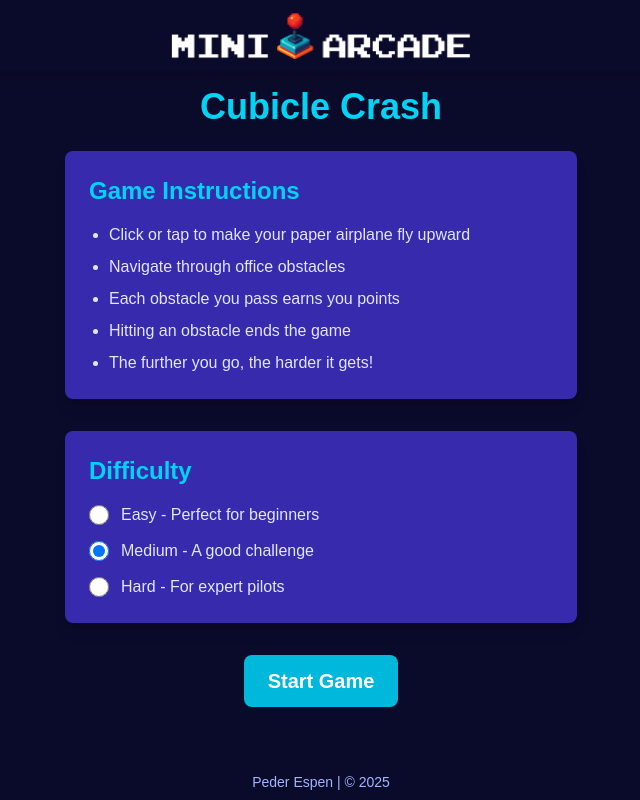
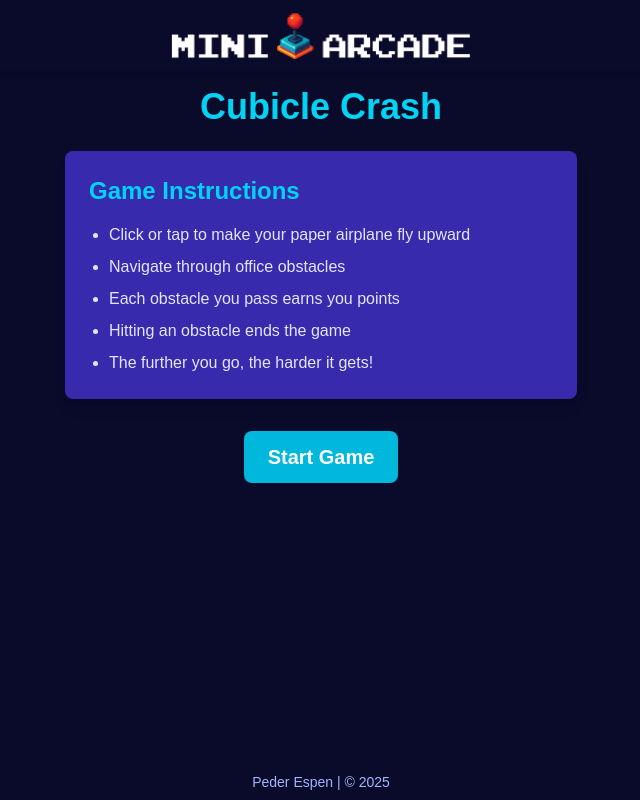
Before and after one commit to pederespen/miniarcade, a Next.js app: page /cubiclecrash in a window 1280 px wide. Shown: the whole page, without its empty margins (319-959 px from the left). Built offline with nearby package versions, Linux system fonts and the light colour scheme.

Commit message:
some styling fixes

```diff
--- a/src/app/cubiclecrash/components/game-board.tsx
+++ b/src/app/cubiclecrash/components/game-board.tsx
@@ -337,24 +337,6 @@ export default function GameBoard({
     ctx.font = "bold 24px sans-serif";
     ctx.textAlign = "left";
     ctx.fillText(`Score: ${score}`, 20, 40);
-
-    // Draw game over
-    if (gameOver) {
-      ctx.fillStyle = "rgba(0, 0, 0, 0.5)";
-      ctx.fillRect(0, 0, boardSize.width, boardSize.height);
-
-      ctx.fillStyle = "#ffffff";
-      ctx.font = "bold 40px sans-serif";
-      ctx.textAlign = "center";
-      ctx.fillText("GAME OVER", boardSize.width / 2, boardSize.height / 2 - 20);
-
-      ctx.font = "bold 30px sans-serif";
-      ctx.fillText(
-        `Score: ${score}`,
-        boardSize.width / 2,
-        boardSize.height / 2 + 30
-      );
-    }
   }, [airplane, obstacles, boardSize, score, gameOver, debug]);
 
   return (
--- a/src/app/cubiclecrash/components/game-play.tsx
+++ b/src/app/cubiclecrash/components/game-play.tsx
@@ -8,7 +8,6 @@ import useGameLogic from "../hooks/use-game-logic";
 
 export default function GamePlay({
   difficulty,
-  onReset,
   onBoardSizeChange,
   highScore,
   setHighScore,
@@ -46,12 +45,6 @@ export default function GamePlay({
     setTimeout(() => resetGame(), 0);
   }, [resetGame]);
 
-  // Safely handle the main menu click
-  const handleMainMenu = useCallback(() => {
-    // Use setTimeout to avoid potential React state update conflicts
-    setTimeout(() => onReset(), 0);
-  }, [onReset]);
-
   // Add keyboard controls
   useEffect(() => {
     const handleKeyPress = (e: KeyboardEvent) => {
@@ -82,14 +75,7 @@ export default function GamePlay({
 
   return (
     <div className="flex flex-col items-center w-full space-y-4">
-      <div className="flex flex-col md:flex-row justify-between w-full max-w-xl">
-        <button
-          onClick={handleMainMenu}
-          className="bg-indigo-600 hover:bg-indigo-700 text-white font-bold py-2 px-4 rounded mb-2 md:mb-0"
-        >
-          Main Menu
-        </button>
-
+      <div className="flex justify-end w-full max-w-xl">
         <div className="flex space-x-3">
           <button
             onClick={() => setDebugMode((prev) => !prev)}
@@ -120,11 +106,14 @@ export default function GamePlay({
             ref={gameContainerRef}
             className="absolute inset-0 flex justify-center items-center"
             onClick={handleJump}
-            onTouchStart={(e) => {
-              e.preventDefault();
+            onTouchStart={() => {
+              // Don't call preventDefault() as modern browsers handle touch events as passive by default
               handleJump();
             }}
-            style={{ cursor: "pointer" }}
+            style={{
+              cursor: "pointer",
+              touchAction: "none", // This tells the browser we'll handle all touch actions
+            }}
           >
             <GameBoard
               airplane={airplane}
@@ -137,16 +126,11 @@ export default function GamePlay({
           </div>
 
           {!isPlaying && !gameOver && (
-            <div className="absolute inset-0 flex items-center justify-center bg-black bg-opacity-50 rounded-lg">
+            <div className="absolute inset-0 flex items-center justify-center bg-black/50 rounded-lg">
               <div className="text-center p-6 rounded-lg">
                 <h2 className="text-2xl font-bold text-white mb-4">
                   Cubicle Crash
                 </h2>
-                <p className="text-cyan-200 mb-6">
-                  {window.innerWidth <= 768
-                    ? "Tap to start flying!"
-                    : "Click or tap to start flying!"}
-                </p>
                 <button
                   onClick={handleJump}
                   className="bg-cyan-500 hover:bg-cyan-600 text-white font-bold py-3 px-8 rounded-full"
@@ -156,29 +140,27 @@ export default function GamePlay({
               </div>
             </div>
           )}
+
+          {gameOver && (
+            <div className="absolute inset-0 flex items-center justify-center bg-black/70 rounded-lg">
+              <div className="text-center p-6 rounded-lg">
+                <h2 className="text-2xl font-bold text-cyan-400 mb-4">
+                  Game Over!
+                </h2>
+                <div className="mb-6 text-white">
+                  <p className="text-xl mb-2">Score: {score}</p>
+                  <p className="text-lg">High Score: {highScore}</p>
                 </div>
-      </div>
-
-      <div className="text-center text-indigo-100 space-y-2">
-        <p>
-          {window.innerWidth <= 768
-            ? "Tap the screen to fly!"
-            : "Click or tap the screen to make the paper airplane fly!"}
-        </p>
-        <p>
-          Current Score: {score} | High Score: {highScore}
-        </p>
-        {gameOver && (
-          <div className="mt-6 font-bold text-xl">
-            <p className="text-cyan-400">Game Over!</p>
                 <button
                   onClick={handleReset}
-              className="mt-2 bg-cyan-500 hover:bg-cyan-600 text-white font-bold py-2 px-6 rounded-full"
+                  className="bg-cyan-500 hover:bg-cyan-600 text-white font-bold py-3 px-8 rounded-full cursor-pointer"
                 >
                   Try Again
                 </button>
               </div>
+            </div>
           )}
+        </div>
       </div>
     </div>
   );
--- a/src/app/cubiclecrash/components/game-setup.tsx
+++ b/src/app/cubiclecrash/components/game-setup.tsx
@@ -1,17 +1,8 @@
 "use client";
 
-import { Difficulty, GameSetupProps } from "../types";
+import { GameSetupProps } from "../types";
 
-export default function GameSetup({
-  difficulty,
-  onDifficultyChange,
-  onStartGame,
-  highScore,
-}: GameSetupProps) {
-  const handleDifficultyChange = (e: React.ChangeEvent<HTMLInputElement>) => {
-    onDifficultyChange(e.target.value as Difficulty);
-  };
-
+export default function GameSetup({ onStartGame, highScore }: GameSetupProps) {
   return (
     <div className="flex flex-col items-center space-y-8">
       <h1 className="text-3xl md:text-4xl font-bold text-cyan-400 mb-6">
@@ -39,49 +30,6 @@ export default function GameSetup({
         </div>
       )}
 
-      <div className="bg-indigo-800 p-6 rounded-lg shadow-lg w-full max-w-lg">
-        <h2 className="text-2xl font-semibold text-cyan-400 mb-4">
-          Difficulty
-        </h2>
-
-        <div className="flex flex-col space-y-3">
-          <label className="flex items-center space-x-3 cursor-pointer">
-            <input
-              type="radio"
-              value="easy"
-              checked={difficulty === "easy"}
-              onChange={handleDifficultyChange}
-              className="form-radio text-cyan-500 h-5 w-5"
-            />
-            <span className="text-indigo-100">
-              Easy - Perfect for beginners
-            </span>
-          </label>
-
-          <label className="flex items-center space-x-3 cursor-pointer">
-            <input
-              type="radio"
-              value="medium"
-              checked={difficulty === "medium"}
-              onChange={handleDifficultyChange}
-              className="form-radio text-cyan-500 h-5 w-5"
-            />
-            <span className="text-indigo-100">Medium - A good challenge</span>
-          </label>
-
-          <label className="flex items-center space-x-3 cursor-pointer">
-            <input
-              type="radio"
-              value="hard"
-              checked={difficulty === "hard"}
-              onChange={handleDifficultyChange}
-              className="form-radio text-cyan-500 h-5 w-5"
-            />
-            <span className="text-indigo-100">Hard - For expert pilots</span>
-          </label>
-        </div>
-      </div>
-
       <button
         onClick={onStartGame}
         className="bg-cyan-500 hover:bg-cyan-600 text-white font-bold py-3 px-6 rounded-lg text-xl transition-all transform hover:scale-105"
--- a/src/app/cubiclecrash/page.tsx
+++ b/src/app/cubiclecrash/page.tsx
@@ -1,24 +1,12 @@
 "use client";
 
 import { useState, useCallback, useEffect } from "react";
-import { Difficulty, GameBoardSize } from "./types";
+import { GameBoardSize } from "./types";
 import GameSetup from "./components/game-setup";
 import GamePlay from "./components/game-play";
 
 export default function CubiclecrashGame() {
   const [gameStarted, setGameStarted] = useState(false);
-  const [difficulty, setDifficulty] = useState<Difficulty>("medium"); // easy, medium, hard
-  const [gameBoardSize, setGameBoardSize] = useState<GameBoardSize>(() => {
-    // Calculate initial size based on viewport
-    const isMobile = typeof window !== "undefined" && window.innerWidth <= 768;
-    const width = isMobile ? Math.min(window.innerWidth * 0.95, 600) : 800;
-    const height = width * 0.75;
-
-    return {
-      width: Math.floor(width),
-      height: Math.floor(height),
-    };
-  });
   const [highScore, setHighScore] = useState(0);
 
   // Add a viewport meta tag to ensure proper scaling on mobile
@@ -42,33 +30,24 @@ export default function CubiclecrashGame() {
     }
   }, []);
 
-  // Handle board size changes for responsive design
+  // Handle board size changes (required by interface but we don't need to use the size)
+  // eslint-disable-next-line @typescript-eslint/no-unused-vars
   const handleBoardSizeChange = useCallback((size: GameBoardSize) => {
-    setGameBoardSize(size);
+    // The size is handled internally by the game components
+    // We don't need to do anything with it at this level
   }, []);
 
   const startGame = () => {
     setGameStarted(true);
   };
 
-  const resetGame = () => {
-    setGameStarted(false);
-  };
-
   return (
     <div className="container mx-auto px-2 sm:px-6 py-4 max-w-4xl h-full flex flex-col">
       {!gameStarted ? (
-        <GameSetup
-          difficulty={difficulty}
-          onDifficultyChange={setDifficulty}
-          onStartGame={startGame}
-          highScore={highScore}
-        />
+        <GameSetup onStartGame={startGame} highScore={highScore} />
       ) : (
         <GamePlay
-          difficulty={difficulty}
-          onReset={resetGame}
-          gameBoardSize={gameBoardSize}
+          difficulty="medium"
           onBoardSizeChange={handleBoardSizeChange}
           highScore={highScore}
           setHighScore={setHighScore}
--- a/src/app/cubiclecrash/types.ts
+++ b/src/app/cubiclecrash/types.ts
@@ -6,16 +6,12 @@ export interface GameBoardSize {
 }
 
 export interface GameSetupProps {
-  difficulty: Difficulty;
-  onDifficultyChange: (difficulty: Difficulty) => void;
   onStartGame: () => void;
   highScore: number;
 }
 
 export interface GamePlayProps {
   difficulty: Difficulty;
-  onReset: () => void;
-  gameBoardSize: GameBoardSize;
   onBoardSizeChange: (size: GameBoardSize) => void;
   highScore: number;
   setHighScore: (score: number) => void;
```
Lines whose indentation alone changed are shown as unchanged.
